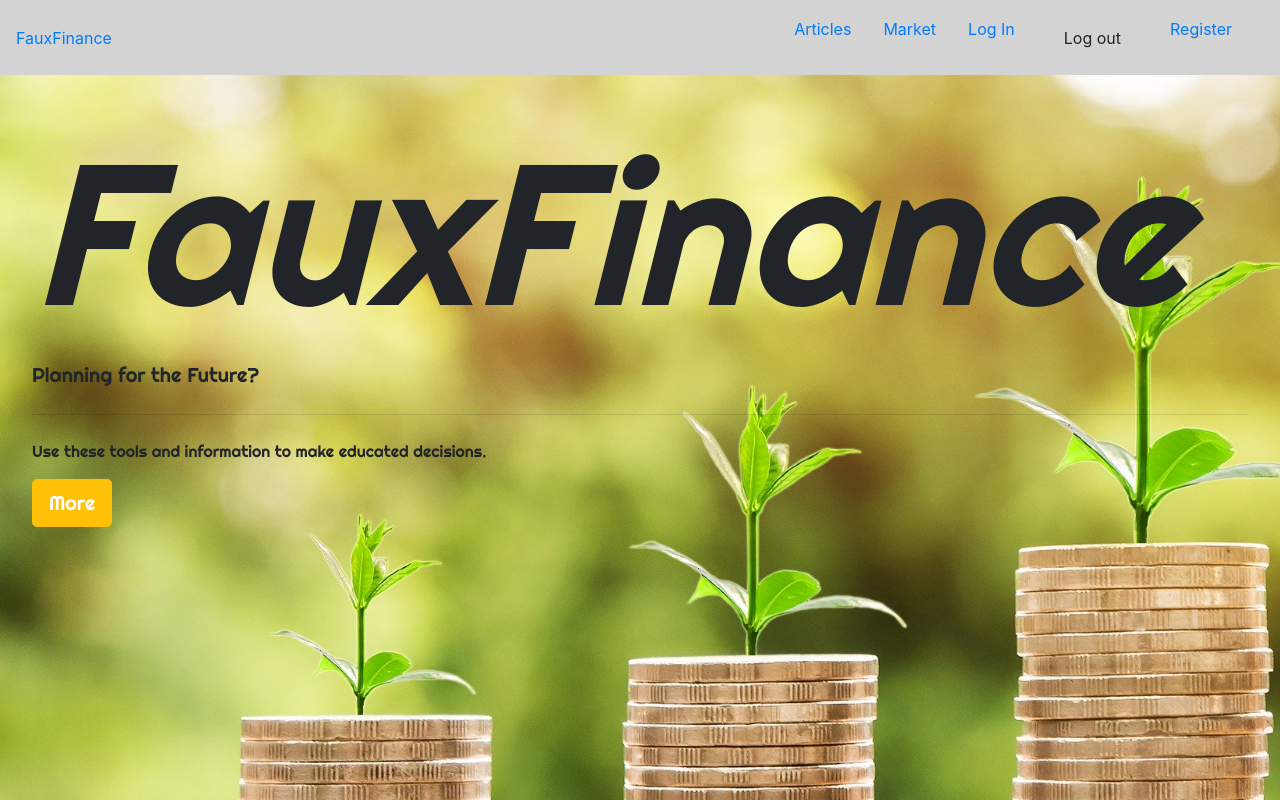
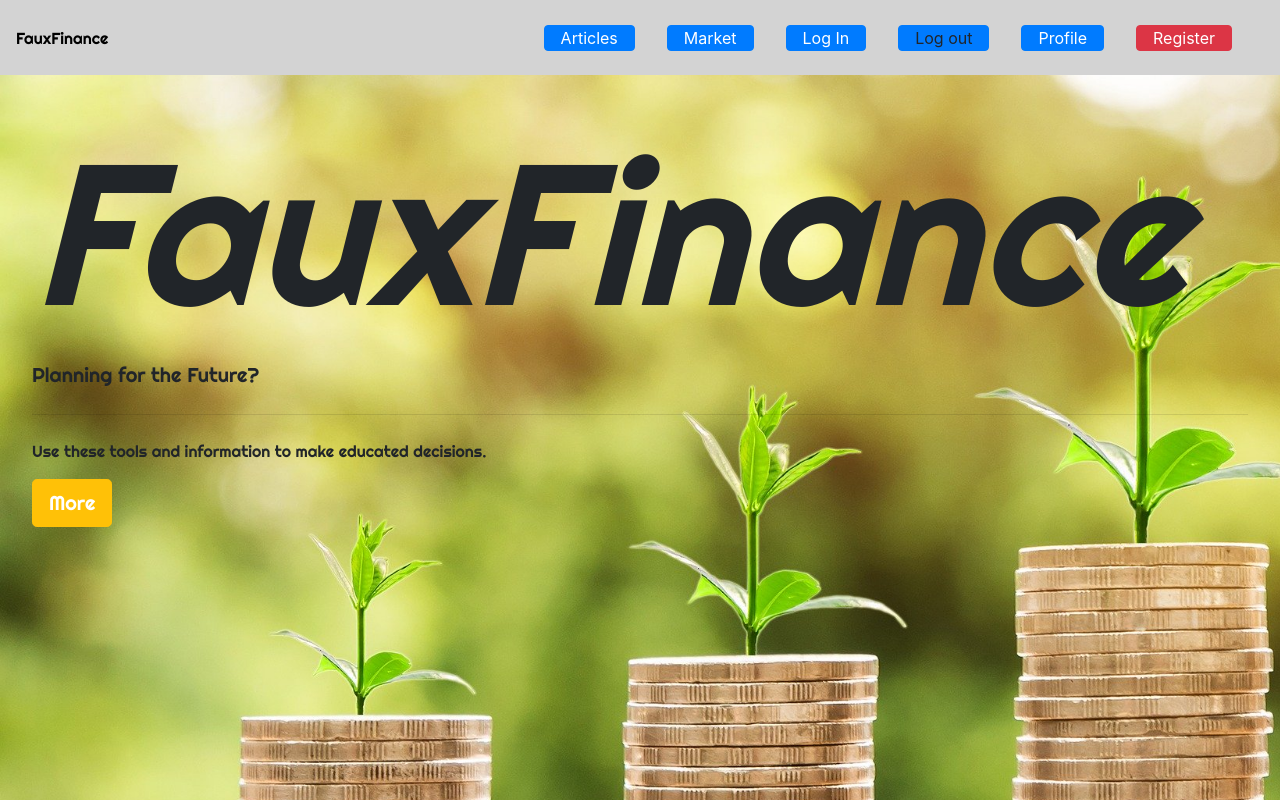
Before and after one commit to ethanhart35/Project3, a React (Create React App) app in the folder client/: page / in a window 1280 px wide. Shown: the top 800 px of the page. Built offline with nearby package versions, Linux system fonts and the light colour scheme.

Commit message:
fixed navbar styles

```diff
--- a/client/src/App.js
+++ b/client/src/App.js
@@ -2,8 +2,8 @@ import React, { Component } from "react"
 import { BrowserRouter as Router, Link, Route } from 'react-router-dom';
 import history from './utils/history';
 import API from "./utils/API"
-
-import Nav from "./components/Nav";
+import "./components/Nav.css";
+// import Nav from "./components/Nav";
 import HomePage from "./pages/HomePage/HomePage";
 import Articles from "./pages/Articles/articles";
 import Market from './pages/Market';
@@ -56,23 +56,26 @@ class App extends Component {
         <Router history={history}>
           <div>
             <nav className="navbar navbar-light">
-              <Link to={"/"}>FauxFinance</Link>
+              <Link id="brand" to={"/"}>FauxFinance</Link>
 
               <ul className="nav">
                 <li className="nav-item active">
-                  <Link to={"/articles"}>Articles</Link>
+                  <Link className="nav-link btn btn-primary py-0" to={"/articles"}>Articles</Link>
                 </li>
                 <li className="nav-item">
-                  <Link to={"/market"}>Market</Link>
+                  <Link className="nav-link btn btn-primary py-0" to={"/market"}>Market</Link>
                 </li>
                 <li className="nav-item">
-                  <Link to={"/login"}>Log In</Link>
+                  <Link className="nav-link btn btn-primary py-0" to={"/login"}>Log In</Link>
                 </li>
                 <li className="nav-item">
-                  <a className="nav-link btn" onClick={API.logoutUser}>Log out</a>
+                  <a className="nav-link btn btn-primary py-0" onClick={API.logoutUser}>Log out</a>
                 </li>
                 <li className="nav-item">
-                  <Link to={"/register"}>Register</Link>
+                    <a className="nav-link btn btn-primary py-0" href="/profile">Profile</a>
+                </li>
+                <li className="nav-item">
+                  <Link className="nav-link btn btn-danger py-0" to={"/register"}>Register</Link>
                 </li>
               </ul>
             </nav>
```
